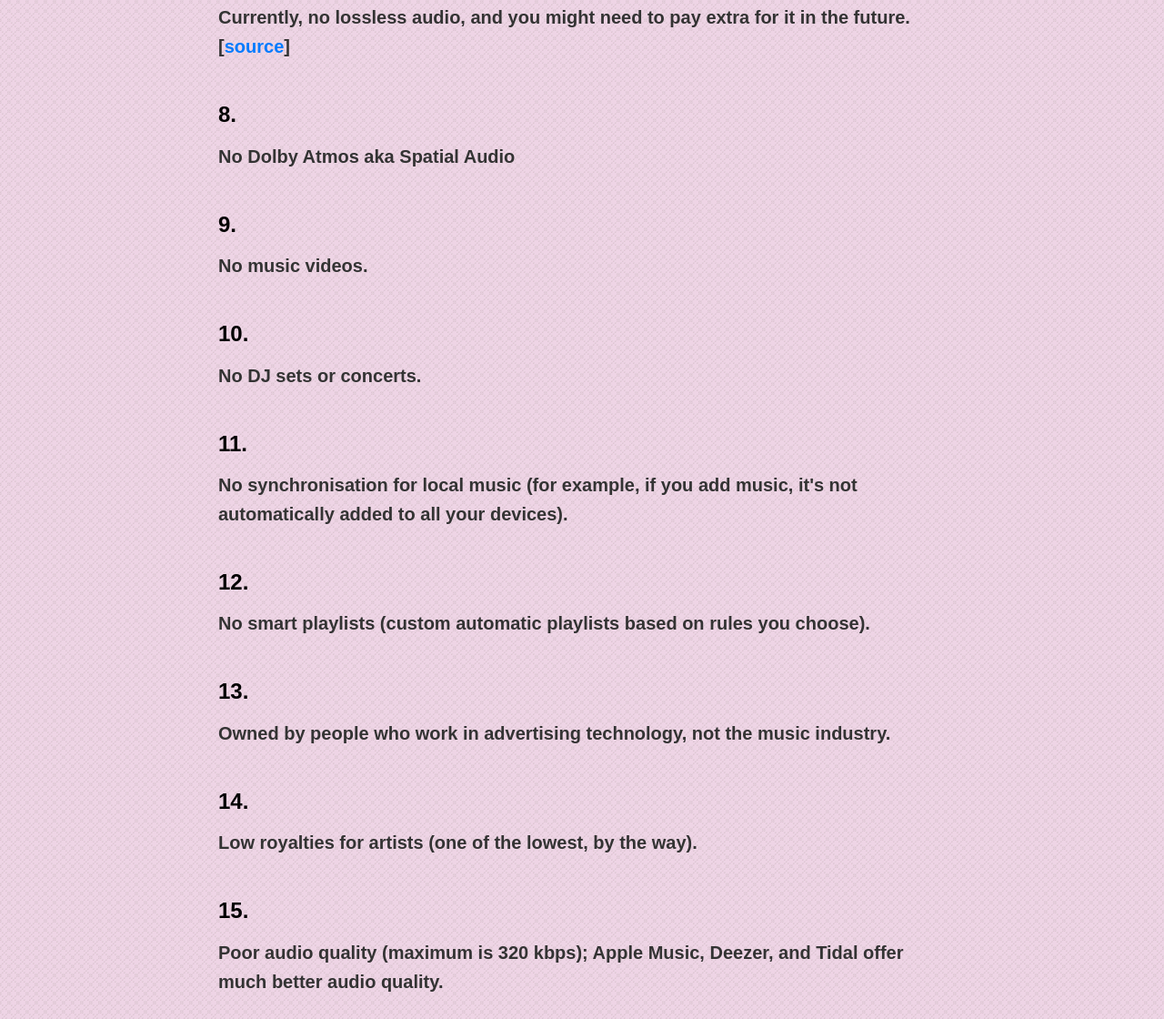
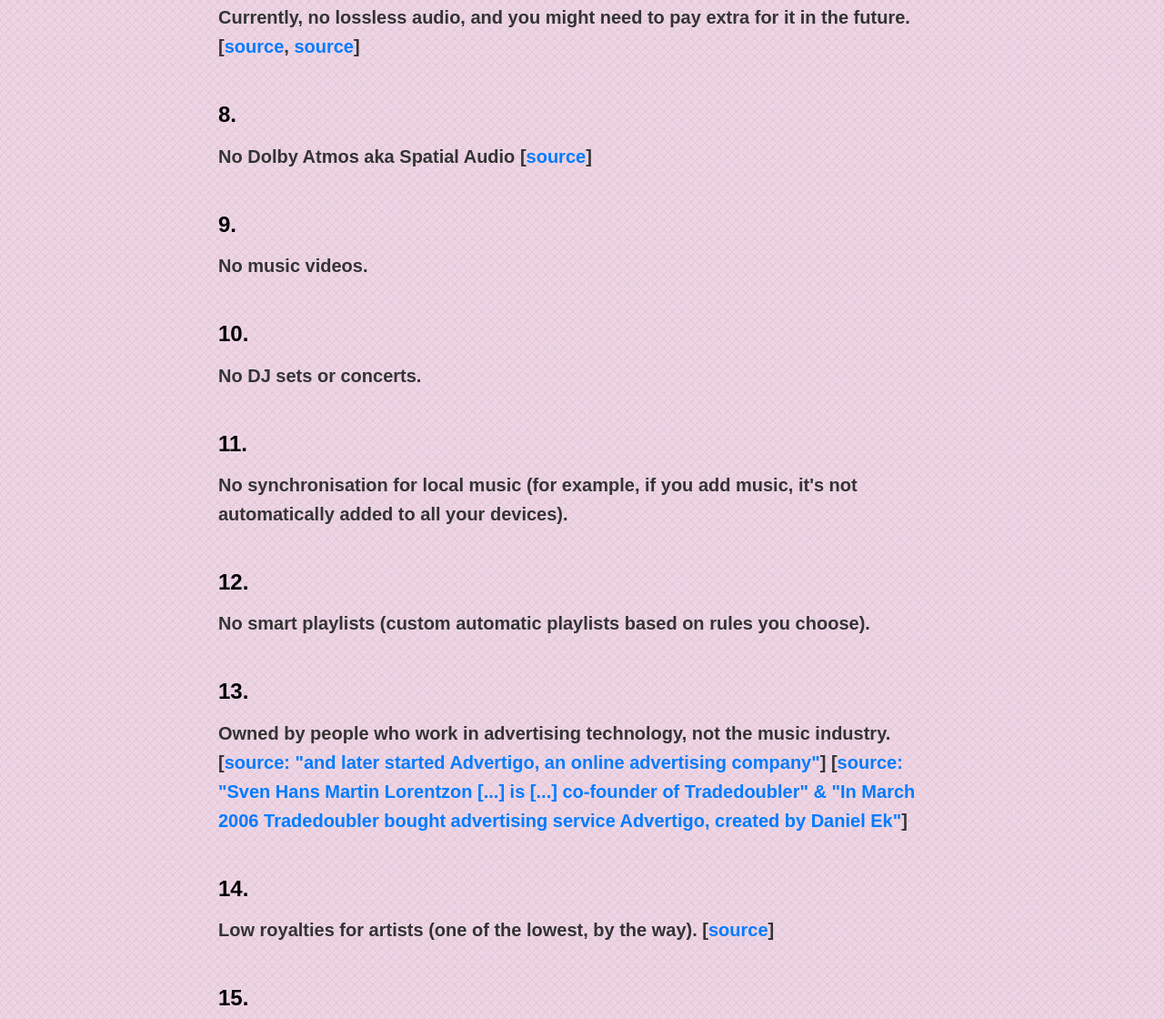
Before and after one commit to StevenTedYT/whyspotifysucks, a plain HTML site: page index.html in a window 1280 px wide. Shown: the part 1318-2438 px from the top of the page at 91% size. Drawn offline with Linux system fonts and the light colour scheme; a web font is replaced by a local one.

Commit message:
add source #11

```diff
--- a/index.html
+++ b/index.html
@@ -37,9 +37,9 @@
         <h3>1.</h3>
         <p>The price: It's actually one of the most expensive streaming platforms.</p>
         <h3>2.</h3>
-        <p>They don't pay small artists. Small artists are the ones who need money to improve their skills/quality and promotions strategies.</p>
+        <p>They don't pay small artists. Small artists are the ones who need money to improve their skills/quality and promotions strategies. [<a href="https://www.theguardian.com/commentisfree/2023/nov/30/spotify-smaller-artists-wrapped-indie-musicians">source</a>]</p>
         <h3>3.</h3>
-        <p>The design is outdated and trashy (this depends on the person, but it's a personal opinion)</p>
+        <p>The design is outdated and trashy (this depends on the person, but it's a personal opinion) [<a href="https://www.theverge.com/2023/9/5/23860124/spotify-lyrics-premium-only-feature">source</a>]</p>
         <h3>4.</h3>
         <p>You need to pay for vewing lyrics of a music (wait wtf??)</p>
         <h3>5.</h3>
@@ -47,9 +47,9 @@
         <h3>6.</h3>
         <p>The algorithms are trash and manipulated by big labels and advertising companies like Coca. More informations: <a href="https://youtu.be/NXBWkLjFHRQ?si=mubEi-vOd0r5_BMk&t=512" target="_blank">here</a></p>
         <h3>7.</h3>
-        <p>Currently, no lossless audio, and you might need to pay extra for it in the future. [<a href="https://www.theverge.com/2024/5/3/24147887/spotify-hifi-lossless-audio-music-streaming-ui-leak" target="_blank">source</a>]</p>
+        <p>Currently, no lossless audio, and you might need to pay extra for it in the future. [<a href="https://www.theverge.com/2024/5/3/24147887/spotify-hifi-lossless-audio-music-streaming-ui-leak" target="_blank">source</a>, <a href="https://en.wikipedia.org/wiki/Comparison_of_music_streaming_services" target="_blank">source</a>]</p>
         <h3>8.</h3>
-        <p>No Dolby Atmos aka Spatial Audio</p>
+        <p>No Dolby Atmos aka Spatial Audio [<a href="https://www.usemogul.com/post/does-spotify-have-dolby-atmos">source</a>]</p>
         <h3>9.</h3>
         <p>No music videos.</p>
         <h3>10.</h3>
@@ -59,19 +59,19 @@
         <h3>12.</h3>
         <p>No smart playlists (custom automatic playlists based on rules you choose).</p>
         <h3>13.</h3>
-        <p>Owned by people who work in advertising technology, not the music industry.</p>
+        <p>Owned by people who work in advertising technology, not the music industry. [<a href="https://en.wikipedia.org/wiki/Daniel_Ek">source: "and later started Advertigo, an online advertising company"</a>] [<a href="https://en.wikipedia.org/wiki/Martin_Lorentzon">source: "Sven Hans Martin Lorentzon [...] is [...] co-founder of Tradedoubler" & "In March 2006 Tradedoubler bought advertising service Advertigo, created by Daniel Ek"</a>]</p>
         <h3>14.</h3>
-        <p>Low royalties for artists (one of the lowest, by the way).</p>
+        <p>Low royalties for artists (one of the lowest, by the way). [<a href="https://www.headphonesty.com/2024/04/spotify-lowers-artist-royalties-subscription-price-hike/">source</a>]</p>
         <h3>15.</h3>
         <p>Poor audio quality (maximum is 320 kbps); Apple Music, Deezer, and Tidal offer much better audio quality.</p>
         <h3>16.</h3>
         <p>Artists need to pay to sync lyrics with their music.</p>
         <h3>17.</h3>
-        <p>Artists can only pitch one track per album, meaning only one track can be featured in algorithmic playlists like "Discover Weekly" or "Release Radar."</p>
+        <p>Artists can only pitch one track per album, meaning only one track can be featured in algorithmic playlists like "Discover Weekly" or "Release Radar." [<a href="https://support.spotify.com/us/artists/article/pitching-music-to-playlist-editors/">source: "You can only pitch one song at a time." </a>]</p>
         <h3>18.</h3>
         <p>No BPM or key coherence in the recommendation system when Spotify selects the music.</p>
         <h3>19.</h3>
-        <p>No true shuffle play option.</p>
+        <p>No true shuffle play option. [<a href="https://www.reddit.com/r/truespotify/comments/12tfig9/do_i_have_to_just_accept_spotifys_shuffle_doesnt/">source</a>]</p>
         <h3>20.</h3>
         <p>The free version isn’t really usable. While I understand that they need to generate revenue for artists, it might be better to offer only a premium version. Ads are one thing, but many of the features are locked behind a paywall.</p>
         <h3>21.</h3>
```
